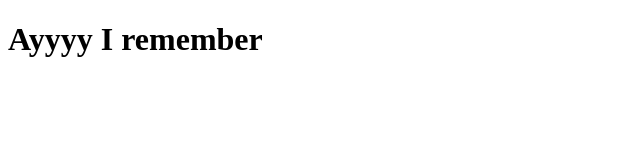
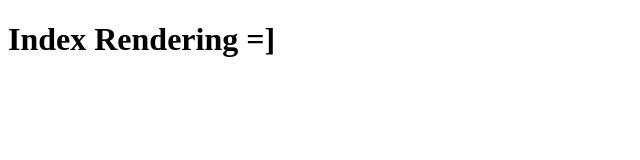
Before and after one commit to BASKG/frontend, a website: page views/index.html in a window 1280 px wide. Shown: the whole page, without its empty margins (0-640 px from the left). Drawn offline with Linux system fonts and the light colour scheme.

Commit message:
just small index changes

```diff
--- a/views/index.html
+++ b/views/index.html
@@ -2,11 +2,11 @@
 <html lang="en">
 <head>
   <meta charset="UTF-8">
-  <title>Testing index</title>
+  <title>Index</title>
   <script type="text/javascript" src="/scripts/jquery.js"></script>
   <script type="text/javascript" src="/scripts/script.js"></script>
 </head>
 <body>
-  <h1>Ayyyy I remember</h1>
+  <h1>Index Rendering =]</h1>
 </body>
 </html>
```
